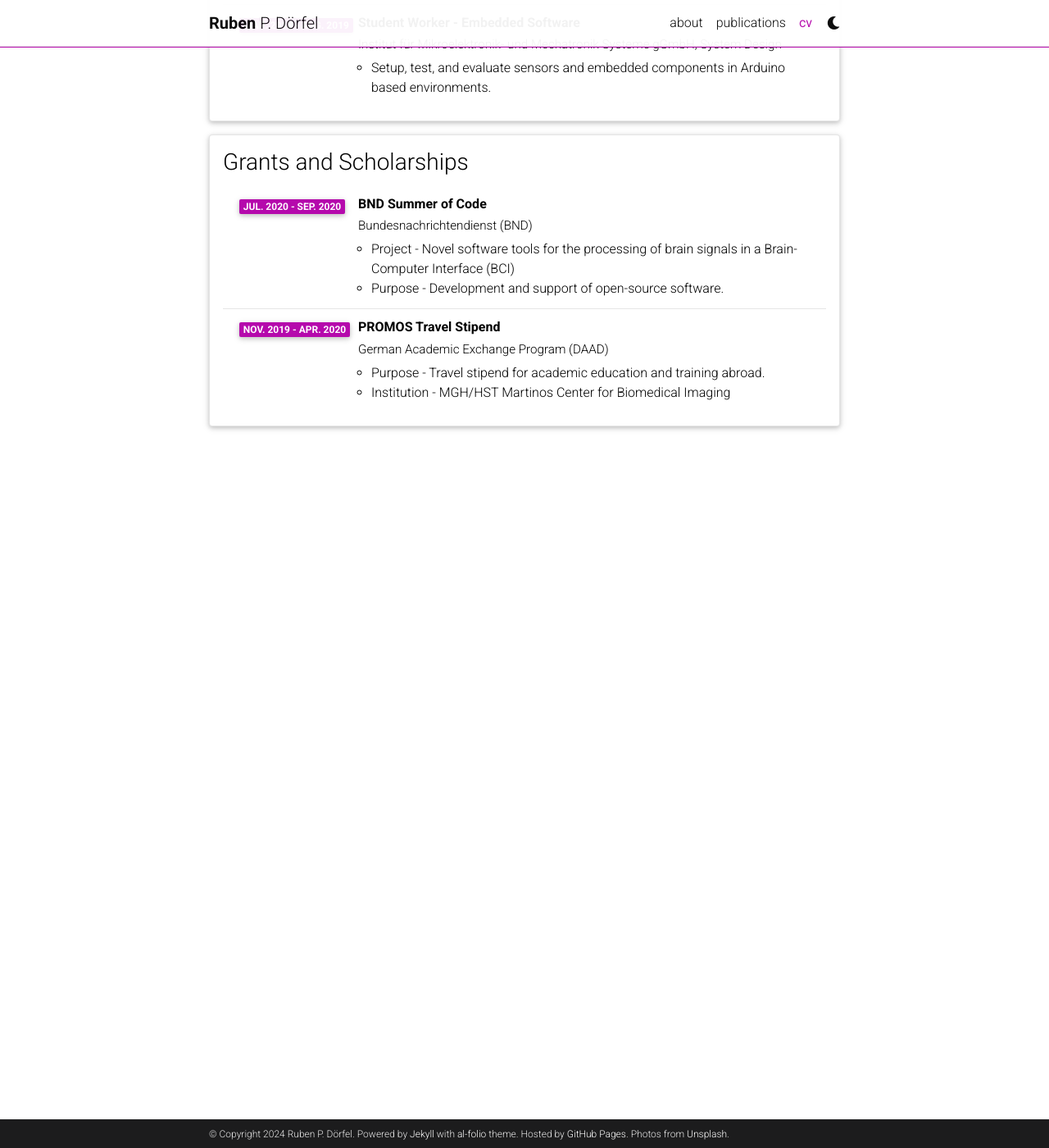
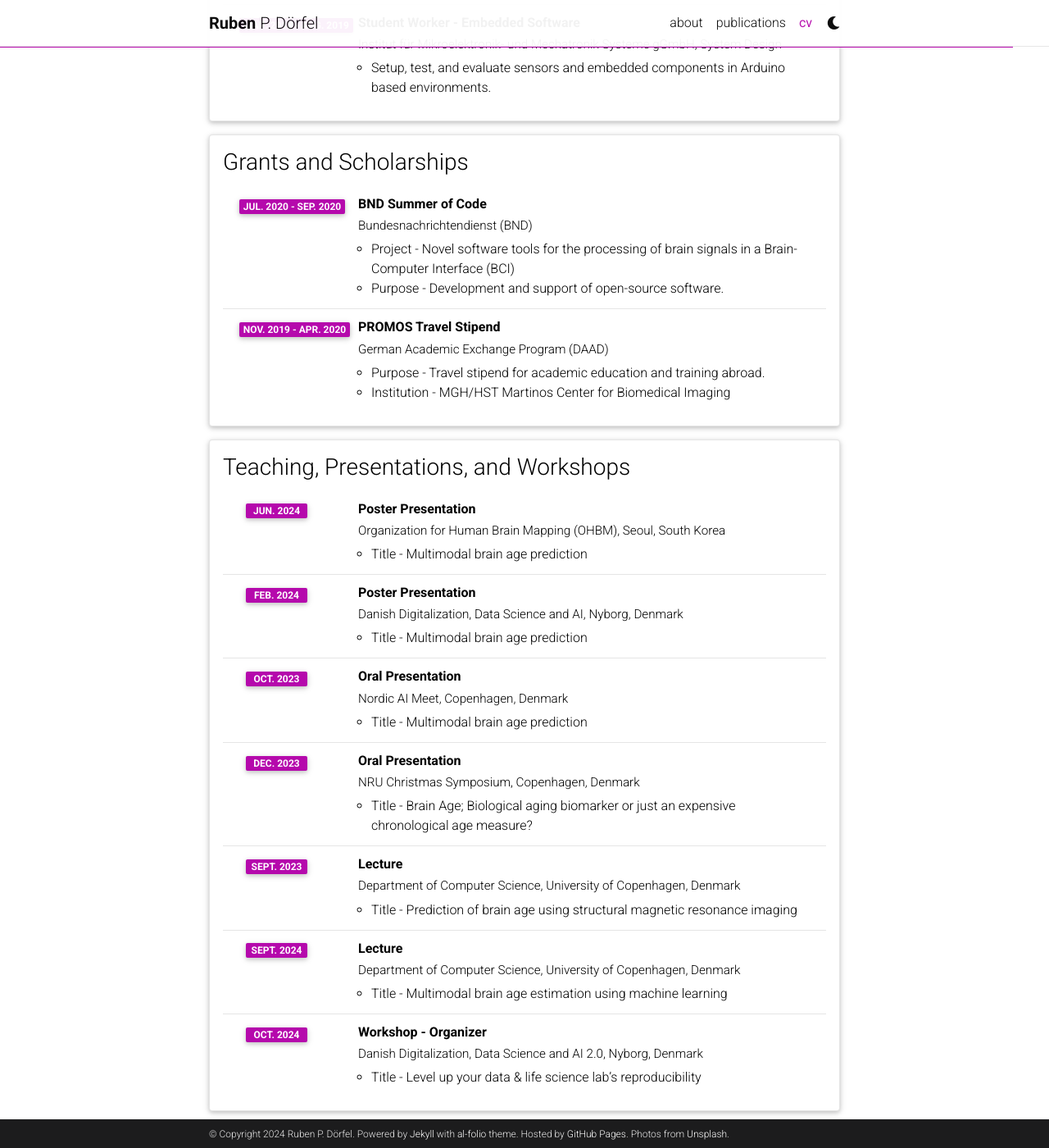
Before and after one commit to RDoerfel/rdoerfel.github.io, a Jekyll site: the page built from _pages/cv.md, in a window 1280 px wide and 1400 px high, scrolled down 1830 px. Shown: the whole window at 82% size. Built offline with Jekyll 4.4.1, drawn with Linux system fonts in a browser that asks for light colours; comment, search, counter and statistics services are not loaded; a style sheet for code colours, icons or effects is not loaded.

Commit message:
update cv with teaching, presentations, etc

```diff
--- a/_data/cv.yml
+++ b/_data/cv.yml
@@ -87,3 +87,42 @@
     description:
       - Purpose - Travel stipend for academic education and training abroad.
       - Institution - MGH/HST Martinos Center for Biomedical Imaging
+
+- title: Teaching, Presentations, and Workshops
+  type: time_table
+  contents:
+  - title: Poster Presentation
+    institution: Organization for Human Brain Mapping (OHBM), Seoul, South Korea
+    year: Jun. 2024
+    description:
+      - Title - Multimodal brain age prediction
+  - title: Poster Presentation
+    institution: Danish Digitalization, Data Science and AI, Nyborg, Denmark
+    year: Feb. 2024
+    description:
+      - Title - Multimodal brain age prediction
+  - title: Oral Presentation
+    institution: Nordic AI Meet, Copenhagen, Denmark
+    year: Oct. 2023
+    description:
+      - Title - Multimodal brain age prediction
+  - title: Oral Presentation
+    institution: NRU Christmas Symposium, Copenhagen, Denmark
+    year: Dec. 2023
+    description:
+      - Title - Brain Age; Biological aging biomarker or just an expensive chronological age measure?
+  - title: Lecture
+    institution: Department of Computer Science, University of Copenhagen, Denmark
+    year: Sept. 2023
+    description:
+      - Title - Prediction of brain age using structural magnetic resonance imaging
+  - title: Lecture
+    institution: Department of Computer Science, University of Copenhagen, Denmark
+    year: Sept. 2024
+    description:
+      - Title - Multimodal brain age estimation using machine learning
+  - title: Workshop - Organizer
+    institution: Danish Digitalization, Data Science and AI 2.0, Nyborg, Denmark
+    year: Oct. 2024
+    description:
+      - Title - Level up your data & life science lab’s reproducibility
```
